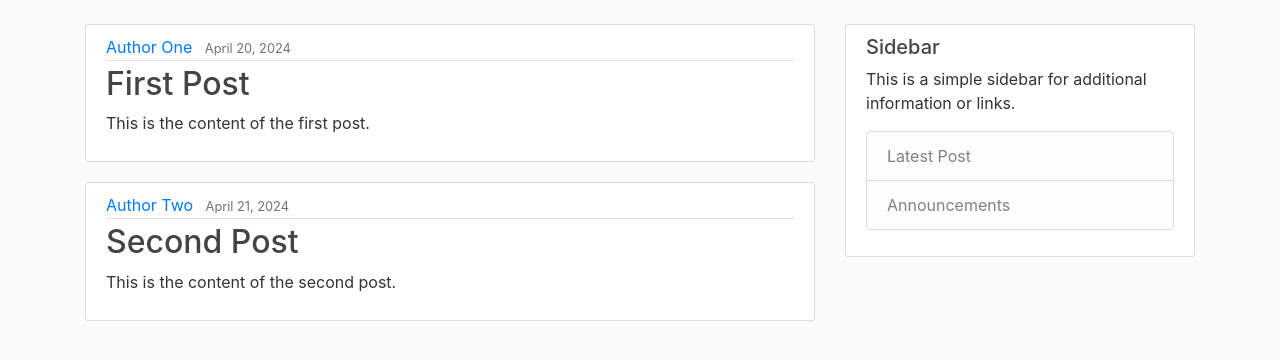
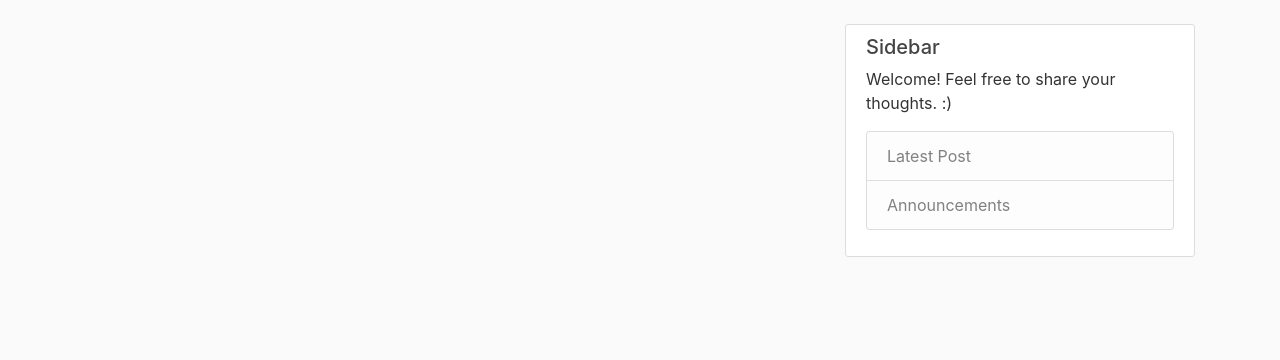
Before and after one commit to 9jana8/AI-Powered_Personal_Knowledge_Base, a Flask app: page / in a window 1280 px wide. Shown: the part 56-416 px from the top of the page. Run offline with Flask 3, Linux system fonts and the light colour scheme; some libraries are stand-ins or nearby versions.

Commit message:
roject improvements and workflow setup
- added .gitignore
- implemented 'create a note' feature for logged-in users; replaced dummy post data with DB-backed notes
- added type hints throughout the code
- fixed sidebar display on /login route
- introduced 'issue' logic to project workflow on GitHub
- enforced master branch to require PRs
- renamed 'flask' branch to 'main'

```diff
--- a/flaskapp/models.py
+++ b/flaskapp/models.py
@@ -8,7 +8,7 @@
     password = db.Column(db.String(60), nullable=False)
     notes = db.relationship('Note', backref='author', lazy=True)
 
-    def __repr__(self):
+    def __repr__(self) -> str:
         return f"User('{self.username}', '{self.email}')"
 
 class Note(db.Model):
@@ -18,5 +18,5 @@
     content = db.Column(db.Text, nullable=False)
     user_id = db.Column(db.Integer, db.ForeignKey('user.id'), nullable=False)
 
-    def __repr__(self):
+    def __repr__(self) -> str:
         return f"Post('{self.title}', '{self.date_posted}')"
--- a/flaskapp/models/note.py
+++ b/flaskapp/models/note.py
@@ -9,5 +9,5 @@
     content = db.Column(db.Text, nullable=False)
     user_id = db.Column(db.Integer, db.ForeignKey('user.id'), nullable=False)
 
-    def __repr__(self):
+    def __repr__(self) -> str:
         return f"Post('{self.title}', '{self.date_posted}')"
--- a/flaskapp/models/user.py
+++ b/flaskapp/models/user.py
@@ -13,5 +13,5 @@
     password = db.Column(db.String(60), nullable=False)
     notes = db.relationship('Note', backref='author', lazy=True)
 
-    def __repr__(self):
+    def __repr__(self) -> str:
         return f"User('{self.username}', '{self.email}')"
--- a/flaskapp/routes.py
+++ b/flaskapp/routes.py
@@ -1,26 +1,14 @@
 from flask import render_template, url_for, redirect, flash
 from flaskapp import app, db, bcrypt
-from flaskapp.forms import RegistrationForm, LoginForm
+from flaskapp.forms import RegistrationForm, LoginForm, NoteForm
 from flaskapp.models import User, Note
 from flask_login import login_user, current_user, logout_user, login_required
-
-posts = [
-    {
-        'author': 'Author One',
-        'title': 'First Post',
-        'content': 'This is the content of the first post.',
-        'date_posted': 'April 20, 2024'},
-    {
-        'author': 'Author Two',
-        'title': 'Second Post',
-        'content': 'This is the content of the second post.',
-        'date_posted': 'April 21, 2024'}
-]
 
 @app.route("/")
 @app.route("/home")
 def home():
-    return render_template('home.html', posts=posts)
+    notes = Note.query.all()
+    return render_template('home.html', posts=notes)
 
 @app.route('/about')
 def about():
@@ -64,3 +52,15 @@
 @login_required
 def account():
     return render_template('account.html', title='Account')
+
+@app.route('/note/new', methods=['GET', 'POST'])
+@login_required
+def new_note():
+    form = NoteForm()
+    if form.validate_on_submit():
+        note = Note(title=form.title.data, content=form.content.data, author=current_user)
+        db.session.add(note)
+        db.session.commit()
+        flash('Your note was created!', 'success')
+        return redirect(url_for('home'))
+    return render_template('new_note.html', title='New Note', form=form)
--- a/flaskapp/templates/home.html
+++ b/flaskapp/templates/home.html
@@ -4,10 +4,10 @@
         <article class="media content-section">
           <div class="media-body">
             <div class="article-metadata">
-              <a class="mr-2" href="#">{{ post.author }}</a>
-              <small class="text-muted">{{ post.date_posted }}</small>
+              <a class="mr-2" href="#">{{ post.author.username }}</a>
+              <small class="text-muted">{{ post.date_posted.strftime('%Y-%m-%d') }}</small>
             </div>
-            <h2><a class="article-title" href="#">{{ post.title }}</a></h2>
+            <h3><a class="article-title" href="#">{{ post.title }}</a></h3>
             <p class="article-content">{{ post.content }}</p>
           </div>
         </article>
--- a/flaskapp/templates/layout.html
+++ b/flaskapp/templates/layout.html
@@ -30,8 +30,10 @@
                             <a class="nav-item nav-link" href="{{ url_for('home') }}">Home</a>
                             <a class="nav-item nav-link" href="{{ url_for('about') }}">About</a>
                         </div>
+                        <!-- Navbar Right Side -->
                         <div class="navbar-nav">
                             {% if current_user.is_authenticated %}
+                                <a class="nav-item nav-link" href="{{ url_for('new_note') }}">New Note</a>
                                 <a class="nav-item nav-link" href="{{ url_for('account') }}">Account</a>
                                 <a class="nav-item nav-link" href="{{ url_for('logout') }}">Logout</a>
                             {% else %}
@@ -59,7 +61,7 @@
             <div class="col-md-4">
                 <div class="content-section">
                     <h5>Sidebar</h5>
-                    <p class="'text-muted'">This is a simple sidebar for additional information or links.
+                    <p class="'text-muted'">Welcome! Feel free to share your thoughts. :)
                         <ul class="list-group">
                             <li class="list-group-item list-group-item-light">Latest Post</li>
                             <li class="list-group-item list-group-item-light">Announcements</li>
--- a/flaskapp/templates/login.html
+++ b/flaskapp/templates/login.html
@@ -1,11 +1,10 @@
 {% extends "layout.html" %}
 {% block content %}
-
 <div class="content_section">
     <form method="POST" action="">
         {{ form.hidden_tag() }}
         <fieldset class="form-group">
-                <legend class="border-bottom mb-4">Join Today</legend>
+            <legend class="border-bottom mb-4">Log In</legend>
             <div class="form-group">
                 {{ form.email.label(class="form-control-label") }}
                 {% if form.email.errors %}
@@ -42,6 +41,7 @@
         </div>
         <small class="text-muted ml-2">
             <a href="#">Forgot Password?</a>
+        </small>
     </form>
 </div>
 <div class="border-top pt-3">
```
Also changed, not shown: flaskapp/forms.py (+9 -4 lines), flaskapp/templates/new_note.html (added, +41 -0 lines), flaskapp/__init__.py (line endings or trailing spaces), flaskapp/models/__init__.py (line endings or trailing spaces), 1 other file. Lines whose indentation alone changed are shown as unchanged.
